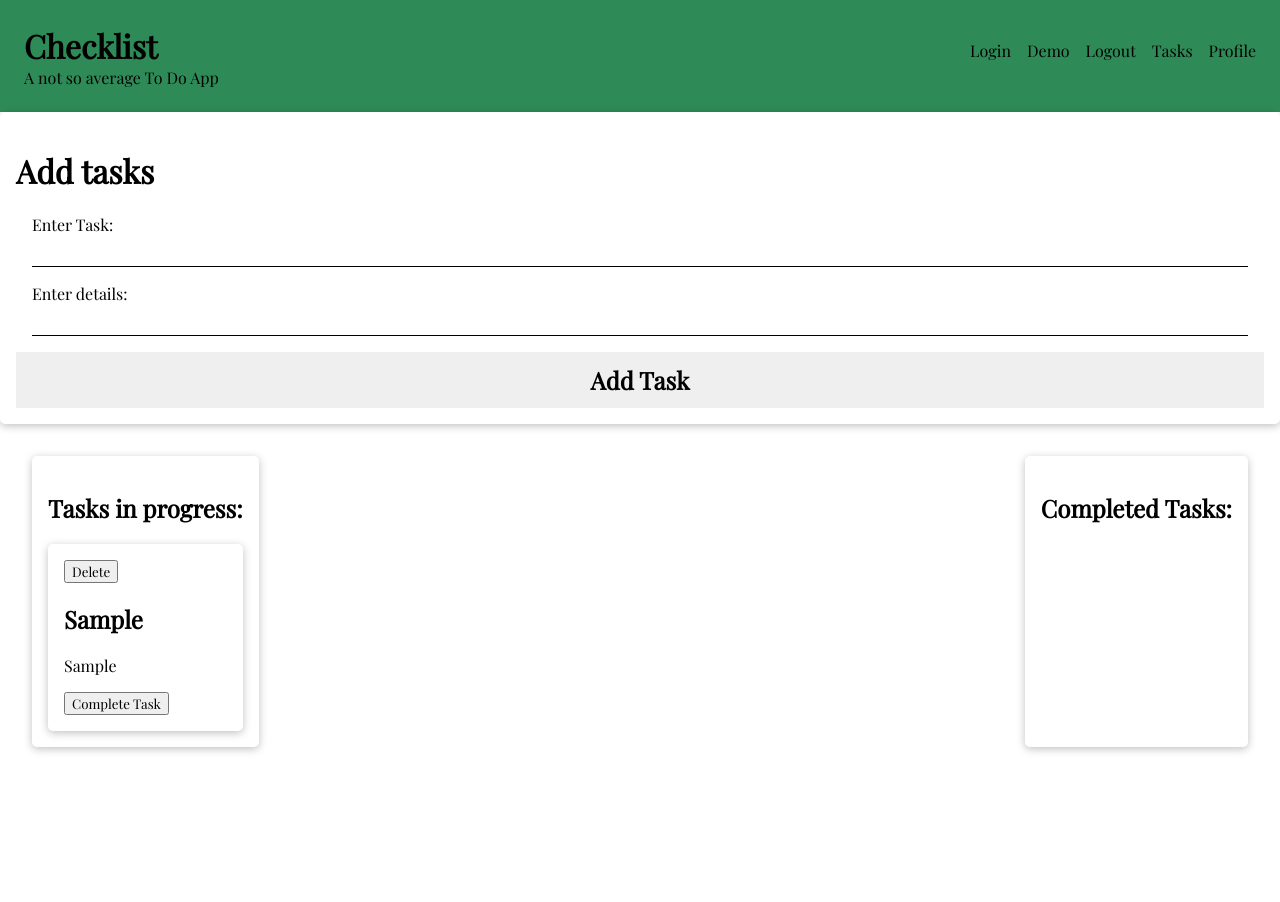
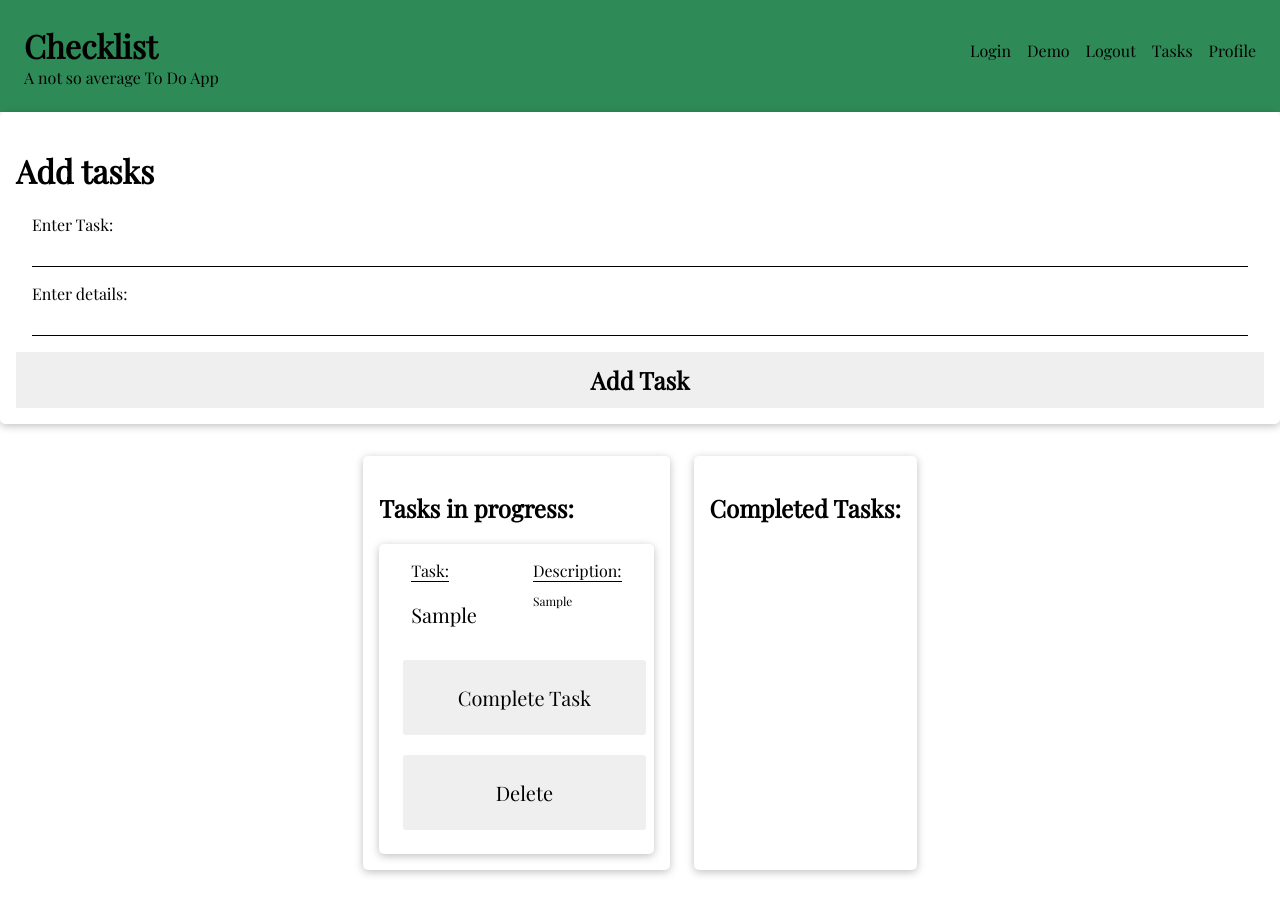
Before and after one commit to Spiritusanti/ToDoApp, a React (Create React App) app: page / in a window 1280 px wide. Both pictures are taken after typing "Sample", "Sample" into the empty fields and a click on the button "Add Task". Before the commit the page ends 800 px from the top, so only its background shows below. Built offline with nearby package versions, Linux system fonts and the light colour scheme.

Commit message:
styled completedTaskItem and TaskItem components

```diff
--- a/src/App.module.scss
+++ b/src/App.module.scss
@@ -5,7 +5,7 @@
 
 .tasks {
     display: flex;
-    justify-content: space-between;
+    justify-content: center;
     gap: 1.5rem;
     padding: 2rem;
     width: 100%;
--- a/src/components/TodosFunctionality/CompletedTaskItem.component.js
+++ b/src/components/TodosFunctionality/CompletedTaskItem.component.js
@@ -1,6 +1,10 @@
+// Component imports
 import Card from "../UI/Card/Card.component";
+// redux imports
 import { useDispatch } from "react-redux";
 import { todoActions } from "../../redux/todo-slice";
+// style imports
+import classes from "./CompletedTaskItem.module.scss";
 
 // component similar to TaskItem but for completed task. Displays only task title and a button
 // Once clicked button allows user to return task to active status.
@@ -9,11 +13,13 @@ const CompletedTaskItem = (props) => {
 
   const onResumeTodo = () => {
     dispatch(todoActions.resumeTodo(props.id));
-  }
+  };
   return (
     <Card>
-      <h1>{props.task}</h1>
-      <button onClick={onResumeTodo}>Resume Task</button>
+      <div className={classes.complete}>
+        <h1>{props.task}</h1>
+        <button onClick={onResumeTodo}>Resume Task</button>
+      </div>
     </Card>
   );
 };
--- /dev/null
+++ b/src/components/TodosFunctionality/CompletedTaskItem.module.scss
@@ -0,0 +1,13 @@
+.complete {
+  width: 100%;
+  display: flex;
+  gap: 1.5rem;
+
+  button {
+    border: none;
+    border-radius: 3px;
+    width: 100%;
+    padding: 0 1.5rem;
+    margin: 0.5rem;
+  }
+}
--- a/src/components/TodosFunctionality/TaskItem.component.js
+++ b/src/components/TodosFunctionality/TaskItem.component.js
@@ -1,7 +1,10 @@
 // Redux imports
 import { useDispatch } from "react-redux";
 import { todoActions } from "../../redux/todo-slice";
+// Component imports
 import Card from "../UI/Card/Card.component";
+// style imports
+import classes from "./TaskItem.module.scss";
 
 const TaskItem = (props) => {
   const dispatch = useDispatch();
@@ -16,10 +19,22 @@ const TaskItem = (props) => {
 
   return (
     <Card>
-      <button onClick={onRemoveTask}>Delete</button>
-      <h2>{props.taskName}</h2>
-      <p>{props.description}</p>
-      <button onClick={onCompleteTask}>Complete Task</button>
+      <div className={classes.inProgress}>
+        <div className={classes.content}>
+          <ul>
+            <li>
+              <label htmlFor="h3">Task:</label>
+              <h3>{props.taskName}</h3>
+            </li>
+            <li>
+              <label htmlFor="p">Description:</label>
+              <p>{props.description}</p>
+            </li>
+          </ul>
+        </div>
+        <button onClick={onCompleteTask}>Complete Task</button>
+        <button onClick={onRemoveTask}>Delete</button>
+      </div>
     </Card>
   );
 };
--- /dev/null
+++ b/src/components/TodosFunctionality/TaskItem.module.scss
@@ -0,0 +1,41 @@
+.inProgress {
+    display: grid;
+    gap: 0.25rem;
+    margin: 0;
+
+  .content {
+      width: 100%;
+    ul {
+      list-style: none;
+      display: flex;
+      flex-direction: row;
+      justify-content: left;
+      padding: 0;
+      margin: 0;
+      gap: 1.5rem;
+
+      li {
+          padding: 0 1rem;
+          label {
+              border-bottom: 1px solid black;
+          }
+          h3 {
+              font-weight: 400;
+              font-size: 1.25rem;
+          }
+          p {
+            font-size: 0.75rem;
+          }
+      }
+    }
+  }
+  button {
+    font-size: 1.25rem;
+    border: none;
+    border-radius: 3px;
+    width: 100%;
+    padding: 1.5rem;
+    margin: 0.5rem;
+  }
+
+}
```
